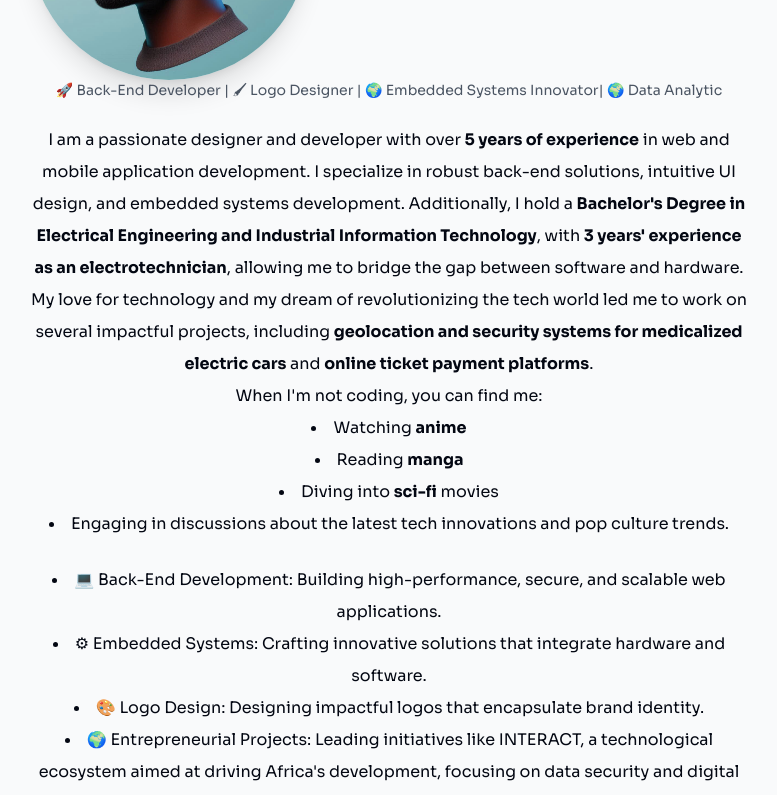
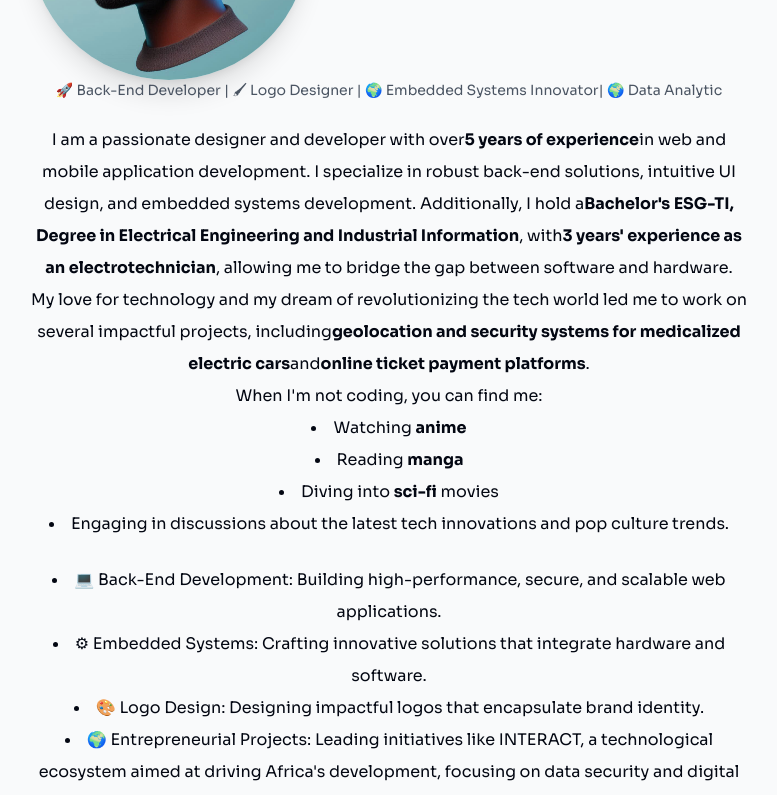
Before and after one commit to Gaetan5/protfolio, a Next.js app: page / in a window 1280 px wide. Shown: the part 1240-2035 px from the top of the page, without its empty margins (251-1028 px from the left). Built offline with nearby package versions, Linux system fonts and the light colour scheme.

Commit message:
modif-about

```diff
--- a/src/components/about.tsx
+++ b/src/components/about.tsx
@@ -48,10 +48,29 @@ export default function About() {
         {/* Section Présentation */}
         <Section title="🎯 Presentation">
           <p>
-            I am a passionate designer and developer with over <strong>5 years of experience</strong> in web and mobile application development. I specialize in robust back-end solutions, intuitive UI design, and embedded systems development. Additionally, I hold a <strong>Bachelor&apos;s Degree in Electrical Engineering and Industrial Information Technology</strong>, with <strong>3 years&apos; experience as an electrotechnician</strong>, allowing me to bridge the gap between software and hardware.
+            I am a passionate designer and developer with over
+            <strong>
+              5 years of experience
+            </strong>
+            in web and mobile application development. I specialize in robust back-end solutions, intuitive UI design, and embedded systems development.
+            Additionally, I hold a
+            <strong>
+              Bachelor&apos;s ESG-TI, Degree in Electrical Engineering and Industrial Information
+            </strong>,
+            with
+            <strong>
+              3 years&apos; experience as an electrotechnician
+            </strong>, allowing me to bridge the gap between software and hardware.
           </p>
           <p>
-            My love for technology and my dream of revolutionizing the tech world led me to work on several impactful projects, including <strong>geolocation and security systems for medicalized electric cars</strong> and <strong>online ticket payment platforms</strong>.
+            My love for technology and my dream of revolutionizing the tech world led me to work on several impactful projects, including
+            <strong>
+              geolocation and security systems for medicalized electric cars
+            </strong>
+            and
+            <strong>
+              online ticket payment platforms
+            </strong>.
           </p>
           <p>When I&apos;m not coding, you can find me:</p>
           <ul className="list-disc list-inside">
```
